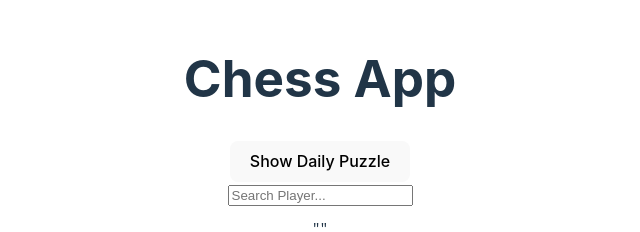
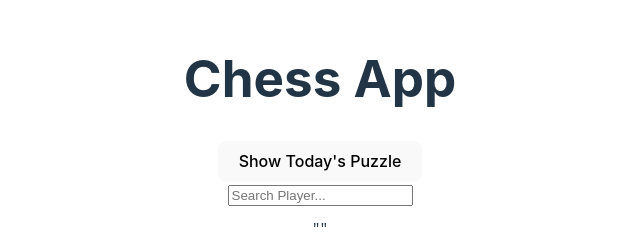
Before and after one commit to WesHolmes/ChessMate, a React (Vite) app: page / in a window 1280 px wide. Shown: the part 246-478 px from the top of the page, without its empty margins (320-960 px from the left). Built offline with nearby package versions, Linux system fonts and the light colour scheme; no server answers.

Commit message:
fixed username capitalization

```diff
--- a/src/components/Search.jsx
+++ b/src/components/Search.jsx
@@ -6,6 +6,7 @@ export default function Search({ setter }) {
   const [countryName, setCountryName] = useState("");
   const [dailyPuzzle, setDailyPuzzle] = useState(null);
   const [showPuzzle, setShowPuzzle] = useState(false);
+  const [playerName, setPlayerName] = useState(null);
 
   function submit(e) {
     e.preventDefault();
@@ -24,6 +25,8 @@ export default function Search({ setter }) {
         } else {
           setCountryName("Not provided");
         }
+        const fullURL = data.url
+        setPlayerName(fullURL.split('/').pop());
       } else {
         alert("Player not found");
         setPlayerData(null);
@@ -74,7 +77,7 @@ export default function Search({ setter }) {
   return (
     <div>
       <button onClick={handleShowPuzzle}>
-        {showPuzzle ? "Hide Daily Puzzle" : "Show Daily Puzzle"}
+        {showPuzzle ? "Hide Today's Puzzle" : "Show Today's Puzzle"}
       </button>
 
       {showPuzzle && dailyPuzzle && (
@@ -96,7 +99,7 @@ export default function Search({ setter }) {
 
       {playerData && (
         <div>
-          <h2>{playerData.username}</h2>
+          <h2>{playerName}</h2>
           <img src={playerData.avatar} alt={playerData.username} className="avatar" />
           <p>Title: {playerData.title || "No title"}</p>
           <p>Country: {countryName || "Not provided"}</p>
```
